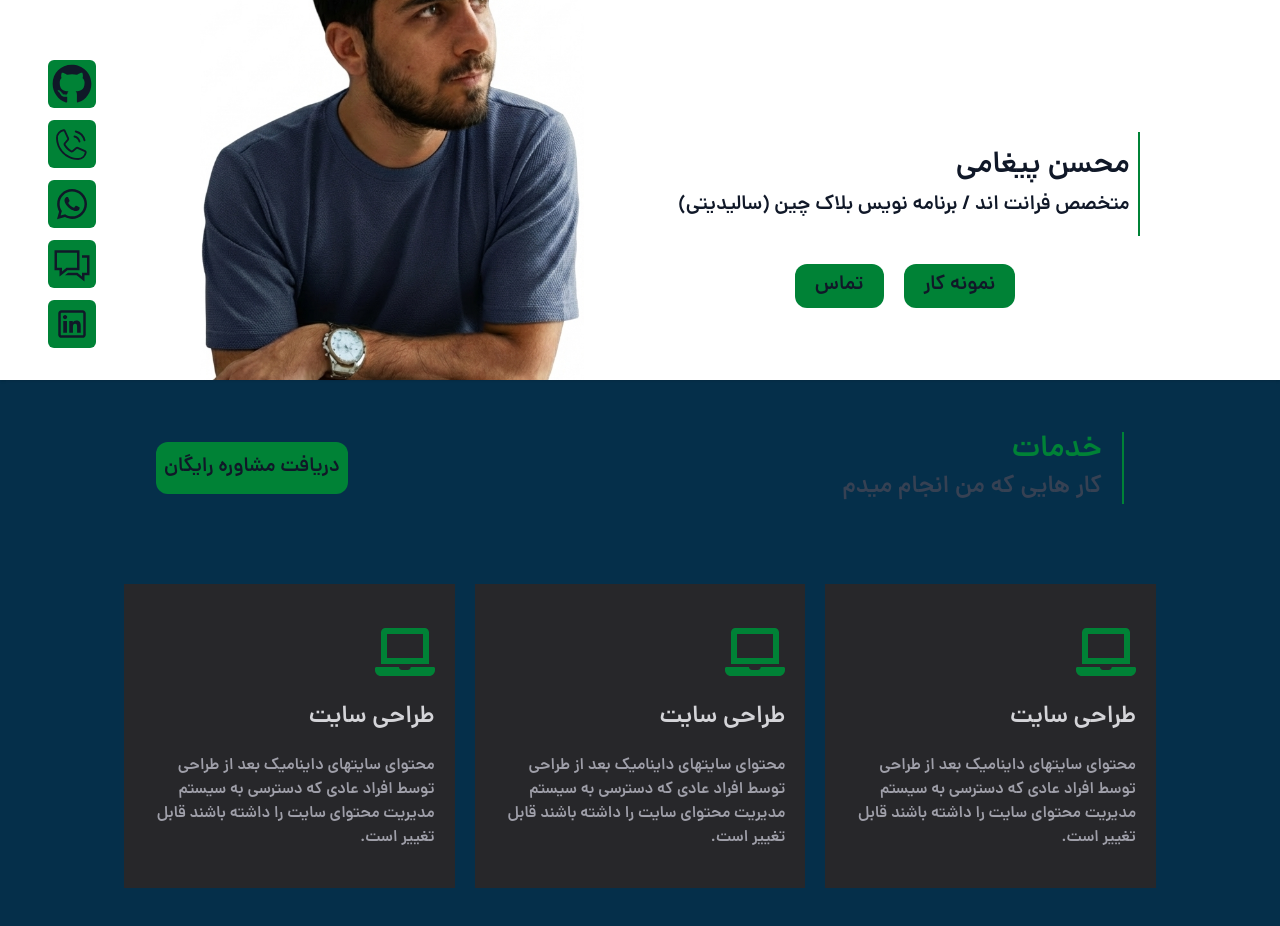
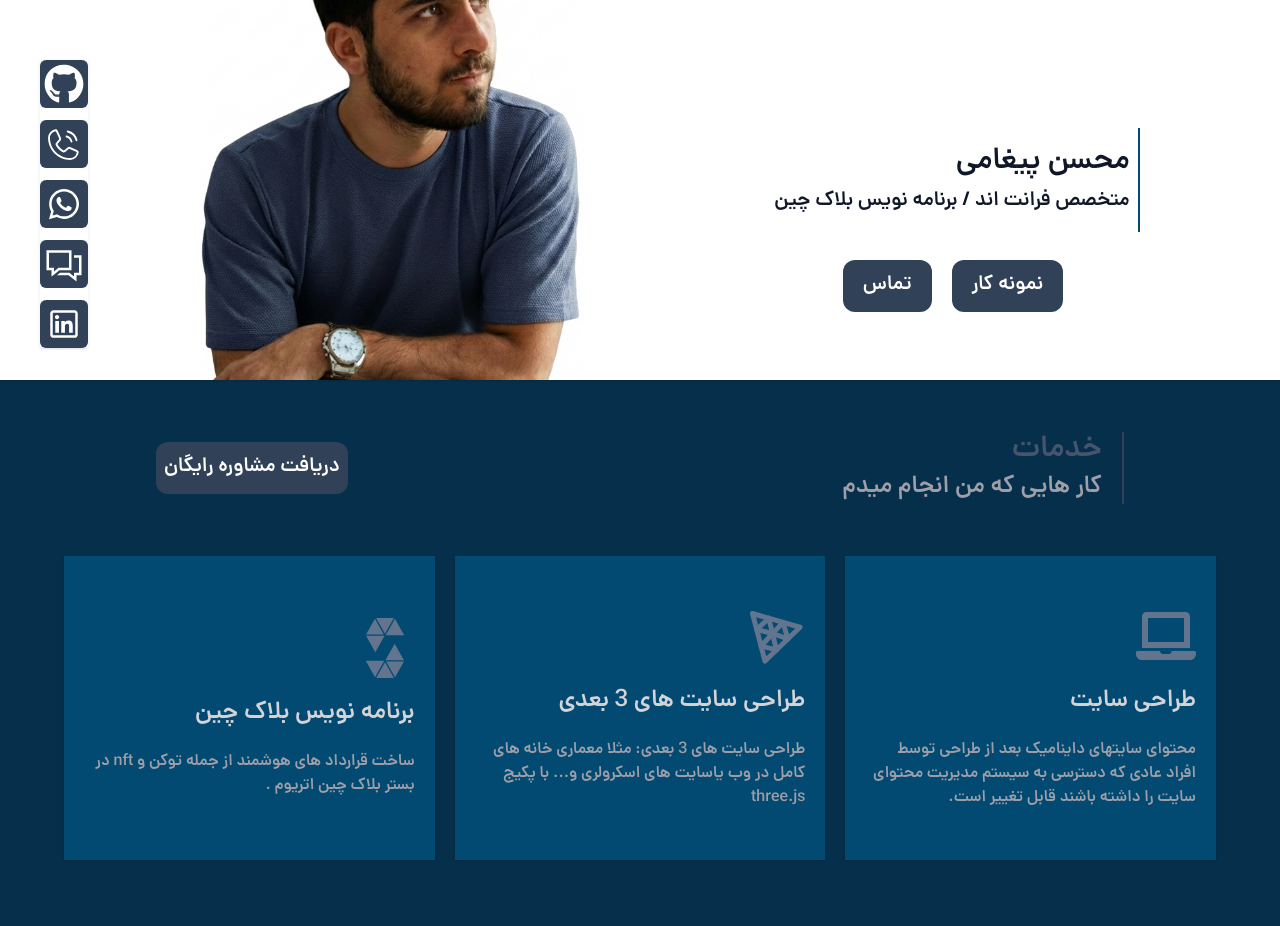
Before and after one commit to mohsenical/my-website, a React (Vite) app: page / in a window 1280 px wide. Shown: the part 340-1266 px from the top of the page. After the commit the page ends 1240 px from the top, so only its background shows below. Built offline with nearby package versions, Linux system fonts and the light colour scheme.

Commit message:
fix bug and change theme

```diff
--- a/src/Data/menuItem.jsx
+++ b/src/Data/menuItem.jsx
@@ -1,6 +1,10 @@
 import { FaHome, FaUser, FaBlog } from "react-icons/fa";
 import { FiMessageSquare } from "react-icons/fi";
 import { AiFillProject } from "react-icons/ai";
+
+import { FaLaptop } from "react-icons/fa";
+import { SiSolidity } from "react-icons/si";
+import { TbBrandThreejs } from "react-icons/tb";
 
 const menuItem = [
     { id: 1, title: "معرفی", href: "/about" },
@@ -19,4 +23,26 @@ const sideBarItems = [
     { id: 5, title: "پروژه ها", href: "/projects", icon: <AiFillProject /> },
 ]
 
-export { menuItem, sideBarItems }
+const ServicesBoxs = [
+    {
+        id: 1,
+        title: "طراحی سایت",
+        desc: "محتوای سایتهای داینامیک بعد از طراحی توسط افراد عادی که دسترسی به سیستم مدیریت محتوای سایت را داشته باشند قابل تغییر است.",
+        icon: <FaLaptop />
+    },
+    {
+        id: 2,
+        title: "طراحی سایت های 3 بعدی",
+        desc: "طراحی سایت های 3 بعدی: مثلا معماری خانه های کامل در وب یاسایت های اسکرولری و... با پکیج three.js",
+        icon: <TbBrandThreejs />
+    },
+    {
+        id: 3,
+        title: "برنامه نویس بلاک چین",
+        desc: "ساخت قرارداد های هوشمند از جمله توکن و nft در بستر بلاک چین اتریوم . ",
+        icon: <SiSolidity />
+    },
+
+]
+
+export { menuItem, sideBarItems, ServicesBoxs }
--- a/src/components/modules/BoxItem/BoxItem.jsx
+++ b/src/components/modules/BoxItem/BoxItem.jsx
@@ -3,8 +3,8 @@ import React from 'react'
 function BoxItem({ title, desc, icon }) {
 
     return (
-        <div className="flex flex-col justify-center items-start gap-x-5 py-4 px-5 h-[19rem] bg-zinc-800 hover:border-b-2 hover:border-green-700 transition-all cursor-pointer">
-            <div className="mb-5 text-green-700 text-6xl">
+        <div className="flex flex-col justify-center items-start py-4 px-5 mb-10 h-[19rem] shadow bg-sky-900 dark:bg-zinc-800 hover:border-b-2 hover:border-slate-500 dark:hover:border-green-700 transition-all cursor-pointer">
+            <div className="mb-5 text-slate-500 dark:text-green-700 text-6xl">
                 {icon}
             </div>
             <h2 className="text-2xl text-zinc-300 mb-5">{title}</h2>
--- /dev/null
+++ b/src/components/modules/Button/Button.jsx
@@ -0,0 +1,11 @@
+import React from 'react'
+
+function Button({ title }) {
+    return (
+        <div className="flex gap-x-5 *:flex *:justify-center *:items-center *:px-5 *:py-3 *:bg-slate-700 dark:*:bg-green-900 *:text-white dark:*:text-zinc-400 *:rounded-xl *:hover:text-gray-400 *:transition-colors *:cursor-pointer">
+            <button className='text-xl lg:text-2xl xl:text-xl'> {title} </button>
+        </div>
+    )
+}
+
+export default Button
--- a/src/components/modules/HeaderSctionBody/HeaderSctionBody.jsx
+++ b/src/components/modules/HeaderSctionBody/HeaderSctionBody.jsx
@@ -3,13 +3,13 @@ import React from 'react'
 function HeaderSctionBody({ title, desc, button, btnHref }) {
     return (
         <div className=" flex items-center justify-between px-2 md:px-15 py-5 m-8">
-            <div className=" flex flex-col gap-y-0 md:gap-y-1 border-r-2 border-green-700 px-2 md:px-5">
-                <h2 className='text-xl lg:text-2xl xl:text-3xl text-green-700'> {title} </h2>
-                <h4 className='text-md lg:text-xl xl:text-2xl text-gray-700 dark:text-gray-400'> {desc} </h4>
+            <div className=" flex flex-col gap-y-0 md:gap-y-1 border-r-2 border-slate-700 dark:border-green-700 px-2 md:px-5">
+                <h2 className='text-xl lg:text-2xl xl:text-3xl text-slate-600 dark:text-green-700'> {title} </h2>
+                <h4 className='text-md lg:text-xl xl:text-2xl text-zinc-400 dark:text-gray-400'> {desc} </h4>
             </div>
 
             {button ? (
-                <div className="*:flex *:justify-center *:items-center *:px-2 *:py-3 md:*:py-3 *:bg-green-700 dark:*:bg-green-700 *:text-gray-900 dark:*:text-zinc-400 *:rounded-xl *:hover:text-white *:transition-colors *:cursor-pointer">
+                <div className="*:flex *:justify-center *:items-center *:px-2 *:py-3 md:*:py-3 *:bg-slate-700 dark:*:bg-green-700 *:text-white dark:*:text-zinc-400 *:rounded-xl *:hover:text-gray-300 *:transition-colors *:cursor-pointer">
                     <a href={`/${btnHref}`} className="text-sm lg:text-xl">
                         {button}
                     </a>
--- a/src/components/modules/SocialMedia/SocialMedia.jsx
+++ b/src/components/modules/SocialMedia/SocialMedia.jsx
@@ -9,7 +9,7 @@ import { FaGithub } from "react-icons/fa";
 
 function SocialMedia() {
     return (
-        <div className='hidden md:block fixed md:flex flex-col gap-y-3 left-[3rem] top-[25rem] *:p-1 *:text-5xl *:bg-green-700 dark:*:bg-green-900 text-gray-900 dark:*:text-zinc-500 *:rounded-md *:hover:text-white *:transition-all *:cursor-pointer'>
+        <div className='hidden md:block fixed md:flex flex-col gap-y-3 left-[2.5rem] top-[25rem] *:p-1 shadow *:text-5xl *:bg-slate-700 dark:*:bg-green-900 text-white dark:text-gray-900 dark:*:text-zinc-500 *:rounded-md *:hover:text-gray-400 dark:*:hover:text-white *:transition-all *:cursor-pointer'>
             <FaGithub />
             <PiPhoneCallLight />
             <LiaWhatsapp />
--- a/src/components/template/HomeFeatuer/HeaderSection.jsx
+++ b/src/components/template/HomeFeatuer/HeaderSection.jsx
@@ -1,3 +1,4 @@
+import Button from "../../modules/Button/Button"
 
 
 function HeaderSection() {
@@ -8,14 +9,14 @@ function HeaderSection() {
         <div className="flex flex-col justify-center items-center md:items-start md:h-[38rem] lg:h-[40rem] xl:h-[45rem] w-[100%] md:w-[58%] mt-15 pt-75 md:pt-50 bg-[url(/Image/AvatarBackgroundWhite.png)] dark:bg-[url(/Image/AvatarBackgroundDark.png)] bg-no-repeat bg-center bg-cover md:bg-none dark:md:bg-none">
           <div className="flex flex-col justify-center items-center md:mt-20 space-y-2 backdrop-blur-xl bg-white/40 dark:bg-black/50 p-5 rounded-2xl">
 
-            <div className="space-y-2 px-2 py-4 border-r-2 border-r-green-700 lg:px-2">
+            <div className="space-y-2 px-2 py-4 border-r-2 border-r-sky-900 dark:border-r-green-700 lg:px-2">
               <h1 className='text-xl lg:text-2xl xl:text-3xl text-gray-900 dark:text-zinc-400'>محسن پیغامی</h1>
-              <h2 className='text-md lg:text-xl xl:text-xl text-gray-900 dark:text-zinc-400'>متخصص فرانت اند / برنامه نویس بلاک چین (سالیدیتی)</h2>
+              <h2 className='text-md lg:text-xl xl:text-xl text-gray-900 dark:text-zinc-400'>متخصص فرانت اند / برنامه نویس بلاک چین</h2>
             </div>
 
-            <div className="flex gap-5 mt-5  *:flex *:justify-center *:items-center *:px-5 *:py-2 *:text-xl *:bg-green-700 dark:*:bg-green-900 *:text-gray-900 dark:*:text-zinc-400 *:rounded-xl *:hover:text-white *:transition-colors *:cursor-pointer">
-              <button className='text-xl lg:text-2xl xl:text-xl'>نمونه کار</button>
-              <button className='text-md lg:text-xl xl:text-xl'>تماس</button>
+            <div className="flex gap-5 mt-5  *:flex *:justify-center *:items-center ">
+              <Button title="نمونه کار" />
+              <Button title="تماس" />
             </div>
 
           </div>
--- a/src/pages/Home.jsx
+++ b/src/pages/Home.jsx
@@ -2,8 +2,9 @@ import BoxItem from "../components/modules/BoxItem/BoxItem";
 import HeaderSctionBody from "../components/modules/HeaderSctionBody/HeaderSctionBody";
 import SocialMedia from "../components/modules/SocialMedia/SocialMedia";
 import HeaderSection from "../components/template/HomeFeatuer/HeaderSection";
+import { ServicesBoxs } from "../Data/menuItem";
 
-import { FaLaptop } from "react-icons/fa";
+
 
 function Home() {
     console.log("home ");
@@ -17,10 +18,14 @@ function Home() {
                 <div className="">
                     <HeaderSctionBody title="خدمات" desc="کار هایی که من انجام میدم" button="دریافت مشاوره رایگان" btnHref="/" />
 
-                    <div className="grid grid-cols-1 md:grid-cols-2 lg:grid-cols-3 xl:grid-cols-3 items-center justify-evenly gap-x-5 m-15 ">
-                        <BoxItem title="طراحی سایت" desc="محتوای سایتهای داینامیک بعد از طراحی توسط افراد عادی که دسترسی به سیستم مدیریت محتوای سایت را داشته باشند قابل تغییر است." icon={<FaLaptop />} />
-                        <BoxItem title="طراحی سایت" desc="محتوای سایتهای داینامیک بعد از طراحی توسط افراد عادی که دسترسی به سیستم مدیریت محتوای سایت را داشته باشند قابل تغییر است." icon={<FaLaptop />}  />
-                        <BoxItem title="طراحی سایت" desc="محتوای سایتهای داینامیک بعد از طراحی توسط افراد عادی که دسترسی به سیستم مدیریت محتوای سایت را داشته باشند قابل تغییر است." icon={<FaLaptop />}  />
+                    <div className="grid grid-cols-1 md:grid-cols-2 lg:grid-cols-3 xl:grid-cols-3 items-center justify-evenly gap-x-5 gap-y-4 ">
+                        {
+                            ServicesBoxs.map(box => (
+                                <div key={box.id}>
+                                    <BoxItem {...box} />
+                                </div>
+                            ))
+                        }
                     </div>
                 </div>
             </div>
```
